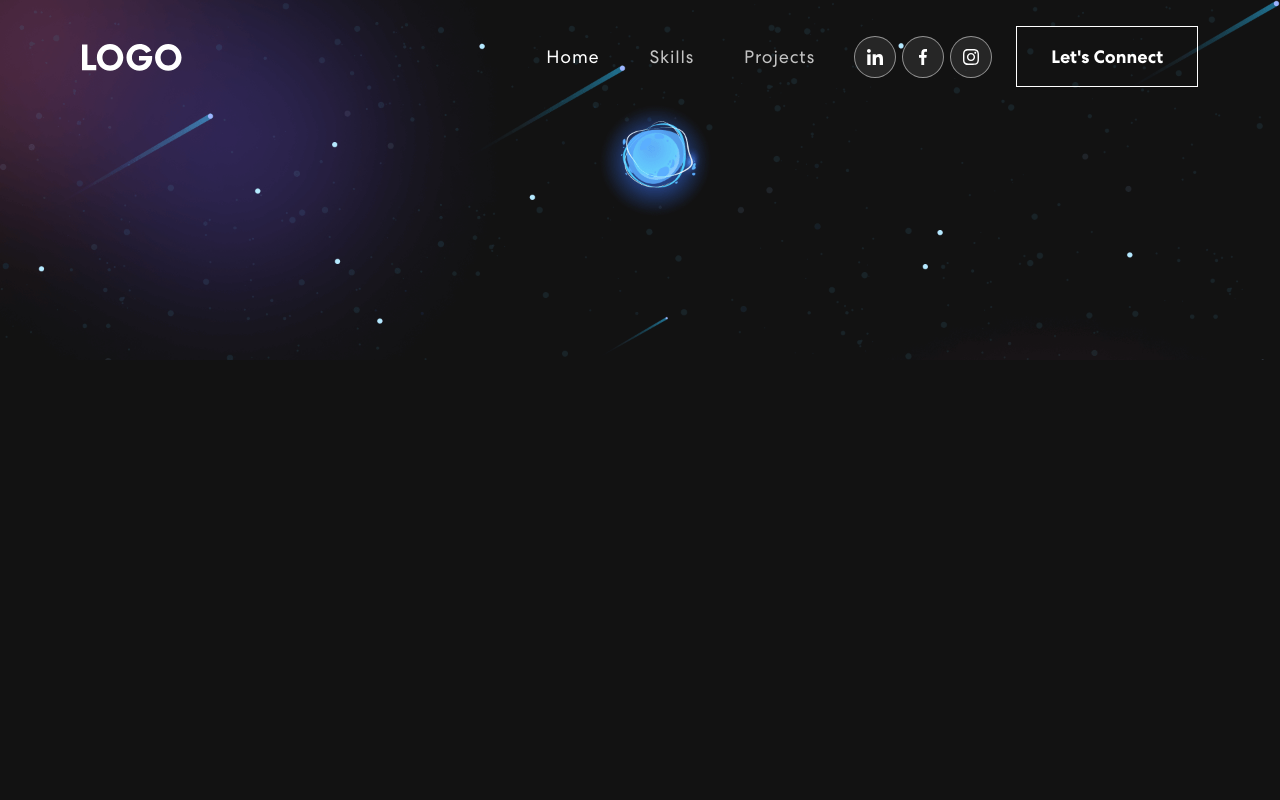
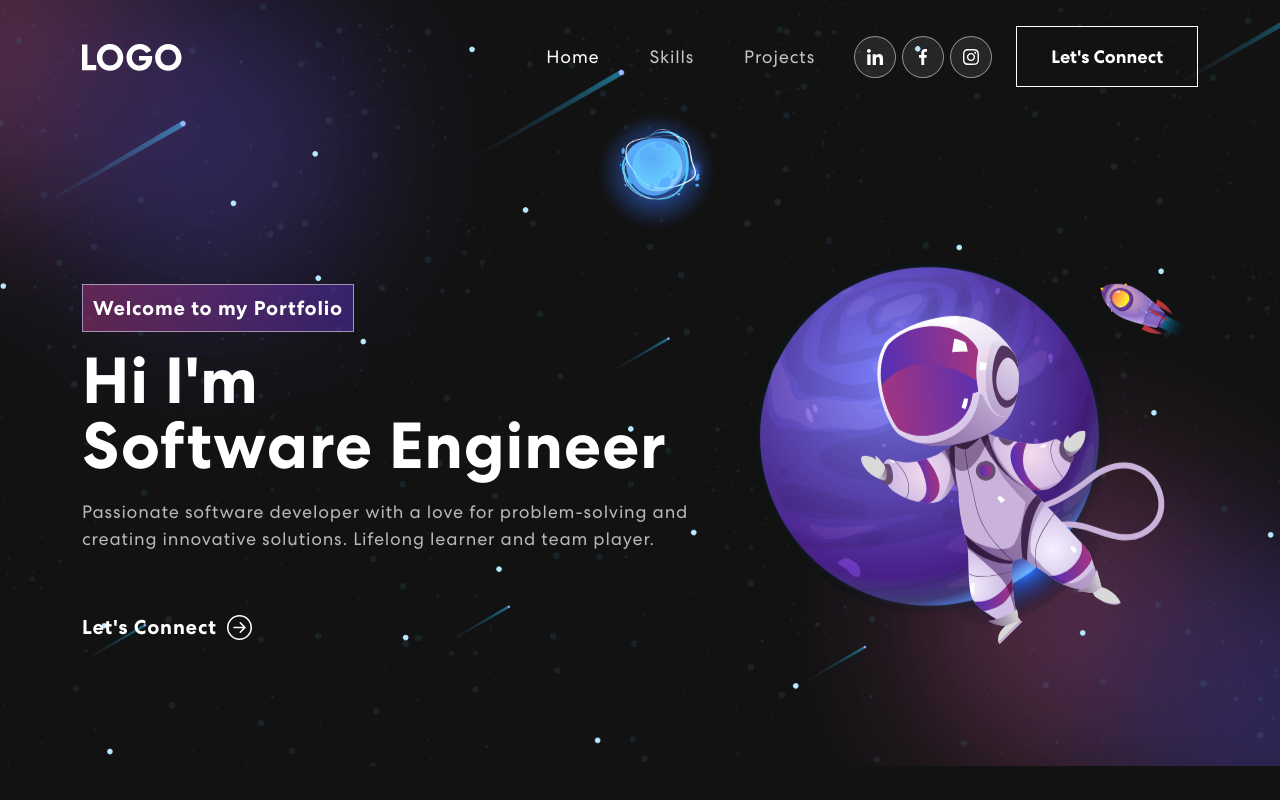
Before and after one commit to safaanilatasoy/porfolio-website, a React (Create React App) app: page / in a window 1280 px wide. Built offline with nearby package versions, Linux system fonts and the light colour scheme.

Commit message:
Banner Created

```diff
--- a/package.json
+++ b/package.json
@@ -9,6 +9,7 @@
     "bootstrap": "^5.3.1",
     "react": "^18.2.0",
     "react-bootstrap": "^2.8.0",
+    "react-bootstrap-icons": "^1.10.3",
     "react-dom": "^18.2.0",
     "react-router-hash-link": "^2.4.3",
     "react-scripts": "5.0.1",
--- a/src/components/Banner.js
+++ b/src/components/Banner.js
@@ -1,17 +1,69 @@
+import {useState, useEffect} from "react";
 import {Container, Row, Col} from "react-bootstrap";
+import { ArrowRightCircle } from "react-bootstrap-icons";
+import headerImg from '../assets/img/header-img.svg';
 
 export const Banner = () => {
+    const toRotate = ["Software Engineer","Web Developer", "Web Designer"];
+    const [loopNum, setLoopNum] = useState(0);
+    const [isDeleting,setIsDeleting] = useState(false);
+    const [text, setText] = useState('');
+    const period = 2000;
+    const [delta, setDelta] = useState(300 - Math.random()*100);
+
+    useEffect(() => {
+        let ticker = setInterval(() => {
+            tick();
+        }, delta)
+
+        return () => {clearInterval(ticker)};
+    }, [text])
+
+    const tick = () => {
+        let i = loopNum % toRotate.length;
+        let fullText = toRotate[i];
+        let updatedText = isDeleting ? fullText.substring(0, text.length - 1) : fullText.substring(0, text.length + 1);
+
+        setText(updatedText);
+
+        if(isDeleting){
+            setDelta(prevDelta => prevDelta / 2)
+        }
+
+        if(!isDeleting && updatedText === fullText){
+            setIsDeleting(true);
+            setDelta(period);
+        } else if(isDeleting && updatedText === ''){
+            setIsDeleting(false);
+            setLoopNum(loopNum + 1);
+            setDelta(500);
+        }
+    }
   return (
-    <section className='banner' id='home'>
-        <Container>
-            <Row className="align-items-center">
-                <Col>
-                </Col>
-            </Row>
-        </Container>
-
+    <section className="banner" id="home">
+      <Container>
+        <Row className="align-items-center">
+          <Col xs={12} md={6} xl={7}>
+            <span className="tagline">Welcome to my Portfolio</span>
+            <h1>
+              {`Hi I'm`} <br />
+              <span className="wrap">{text}</span>
+            </h1>
+            <p>
+              Passionate software developer with a love for problem-solving and
+              creating innovative solutions. Lifelong learner and team player.
+            </p>
+            <button onClick={() => console.log("connect")}>
+              Let's Connect <ArrowRightCircle size={25} />
+            </button>
+          </Col>
+          <Col xs={12} md={6} xl={5}>
+            <img src={headerImg} alt="Header Img" />
+          </Col>
+        </Row>
+      </Container>
     </section>
-  )
+  );
 }
 
 export default Banner
```
Also changed, not shown: 1 other file (tests, documents, lock files or other folders).
